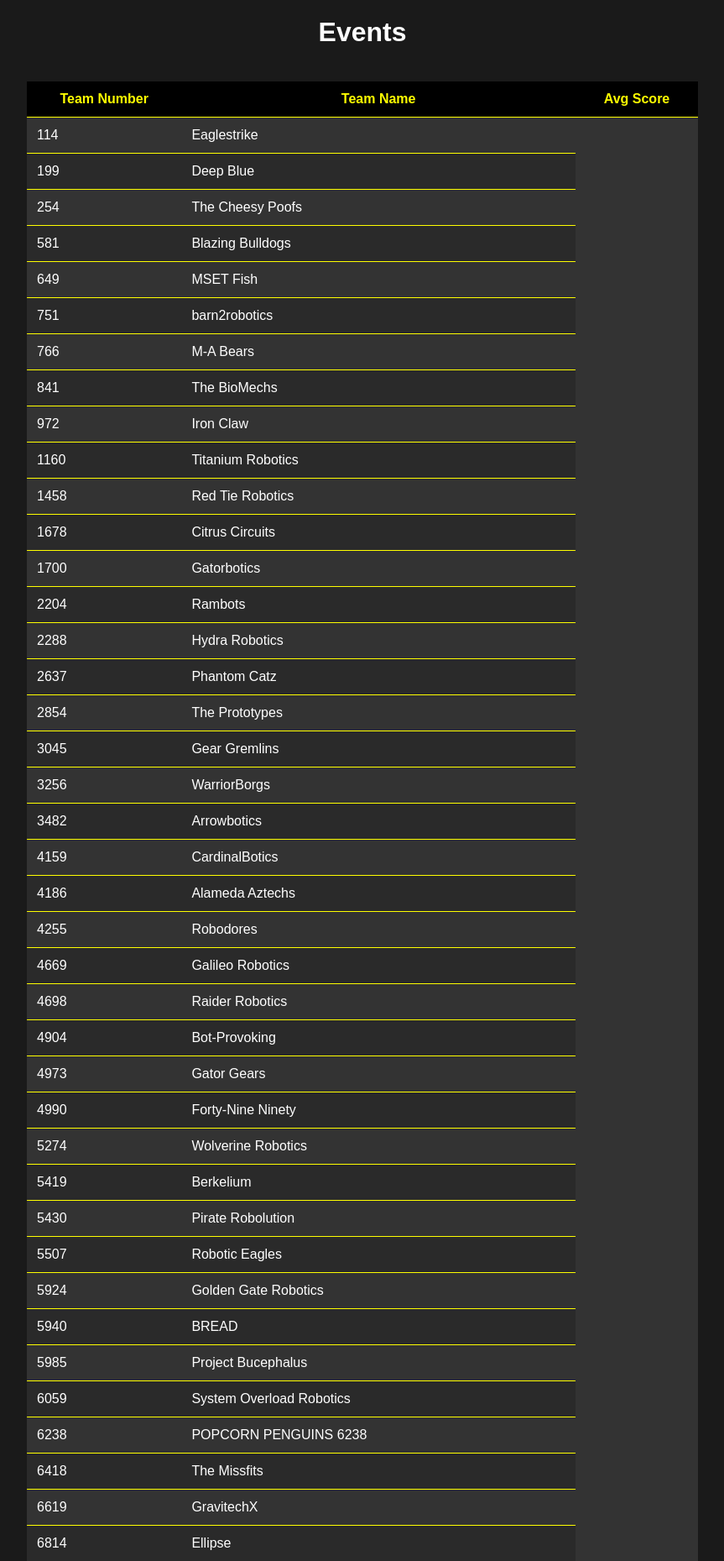
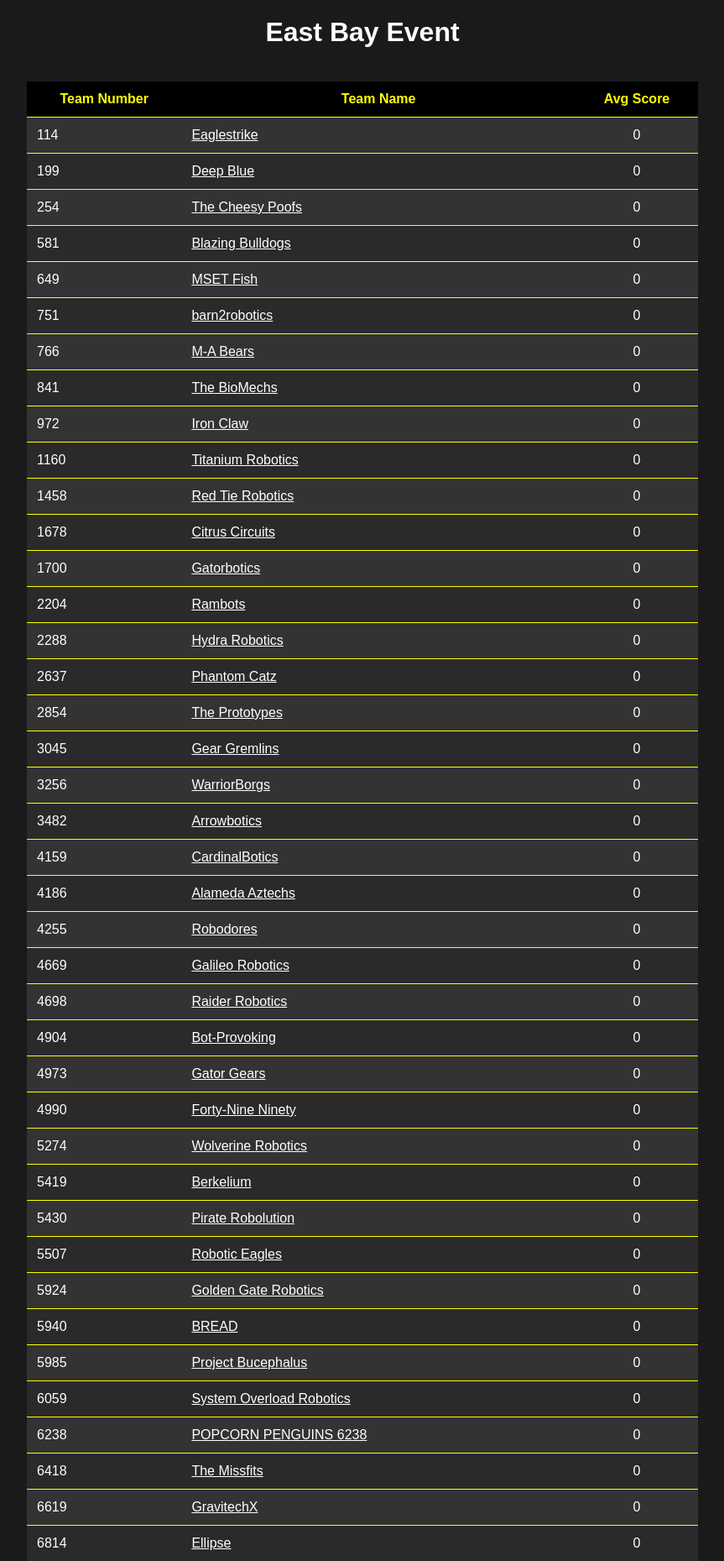
Before and after one commit to SolBreaker12/ParaScout, a Flask app: page /view/events/2024cabe in a window 1280 px wide. Shown: the part 87-1946 px from the top of the page at 84% size, without its empty margins (208-1071 px from the left). Run offline with Flask 3, Linux system fonts and the light colour scheme; data comes from the database, SQL or seed files in the repository.

Commit message:
Draft version

```diff
--- a/app.py
+++ b/app.py
@@ -1,6 +1,6 @@
 from flask import Flask, render_template, request, redirect, url_for, jsonify
 from flask_sqlalchemy import SQLAlchemy
-import TBA as tba
+import TBA
 
 app = Flask(__name__)
 app.config['SQLALCHEMY_DATABASE_URI'] = 'sqlite:///scouting_data.db'
@@ -71,14 +71,9 @@ def scout_pit():
     return render_template('scout/pit_scout.html')
 
 
-@app.route('/success')
+@app.route('/scout/success')
 def success():
     return render_template('scout/success.html')
-
-
-@app.route('/view')
-def view():
-    return render_template('view.html')
 
 
 @app.route('/view/events')
@@ -96,7 +91,9 @@ def view_event(event_id):
 
     teams = Teams.query.filter(Teams.team_id.in_(team_ids)).all()
 
-    return render_template('view/events/event.html', event=event, teams=teams)
+    matches = Matches.query.filter_by(event_id=event_id).all()
+
+    return render_template('view/events/event.html', event=event, teams=teams, matches=matches)
 
 
 @app.route('/view/events/<event_id>/<team_id>')
@@ -126,14 +123,18 @@ def add_event():
     db.session.add(new_event)
     db.session.commit()
 
-    teams = tba.request_event_teams(event_id)
+    teams = TBA.request_event_teams(event_id)
     for team in teams:
         team_id = team["team_number"]
-        team_name = team["nickname"]
-        new_team = Teams(team_id=team_id, name=team_name)
+        existing_team = Teams.query.filter_by(team_id=team_id).first()
+        if not existing_team:
+            team_name = team["nickname"]
+            new_team = Teams(team_id=team_id, name=team_name)
+            db.session.add(new_team)
+
         new_event_team = EventTeams(event_id=event_id, team_id=team_id)
-        db.session.add(new_team)
         db.session.add(new_event_team)
+
     db.session.commit()
     return redirect(url_for('admin'))
 
@@ -143,6 +144,7 @@ def delete_event(event_id):
     event = Events.query.get_or_404(event_id)
 
     EventTeams.query.filter_by(event_id=event_id).delete()
+    Matches.query.filter_by(event_id=event_id).delete()
 
     db.session.delete(event)
     db.session.commit()
--- a/templates/view/events.html
+++ b/templates/view/events.html
@@ -13,9 +13,11 @@
 <div class="container">
     <h2>Events</h2>
 
+    <div class="buttons">
     {% for event in events %}
         <a href="events/{{ event.event_id }}" class="button">{{ event.name }}</a>
     {% endfor %}
+    </div>
 </div>
 <footer>
     <p>© 2024 FRC Team 9609 Paraducks</p>
--- a/templates/view/events/event.html
+++ b/templates/view/events/event.html
@@ -4,16 +4,17 @@
     <meta charset="UTF-8">
     <meta name="viewport" content="width=device-width, initial-scale=1.0">
     <title>Events</title>
-    <link rel="stylesheet" href="../static/style.css">
+    <link rel="stylesheet" href="../../../static/style.css">
+    <script src="/sorttable.js"></script>
 </head>
 <body>
 <header>
     <h1>ParaScout</h1>
 </header>
 <div class="container">
-    <h2>Events</h2>
+    <h2>{{ event.name }} Event</h2>
 
-    <table>
+    <table class="sortable">
         <thead>
         <tr>
             <th>Team Number</th>
@@ -26,7 +27,25 @@
         {% for team in teams %}
             <tr>
                 <td>{{ team.team_id }}</td>
-                <td>{{ team.name }}</td>
+                <td>
+                    <a href="{{ event.event_id }}/{{ team.team_id }}">{{ team.name }}</a>
+                </td>
+                <td class="t-center">
+                    {% set sum = 0 %}
+                    {% set match_num = 0 %}
+                    {% for match in matches %}
+                        {% if match.team_id == team.team_id %}
+                            {% set sum = sum + match.score %}
+                            {% set match_num = match_num + 1 %}
+                        {% endif %}
+                    {% endfor %}
+
+                    {% set avg = 0 %}
+                    {% if match_num > 0 %}
+                        {% set avg = sum / match_num %}
+                    {% endif %}
+                    {{ avg }}
+                </td>
             </tr>
         {% endfor %}
     </table>
@@ -35,4 +54,9 @@
     <p>© 2024 FRC Team 9609 Paraducks</p>
 </footer>
 </body>
+<script>
+    function debug(text) {
+        console.log(text);
+    }
+</script>
 </html>
```
Also changed, not shown: templates/view/events/team.html (added, +36 -0 lines).
